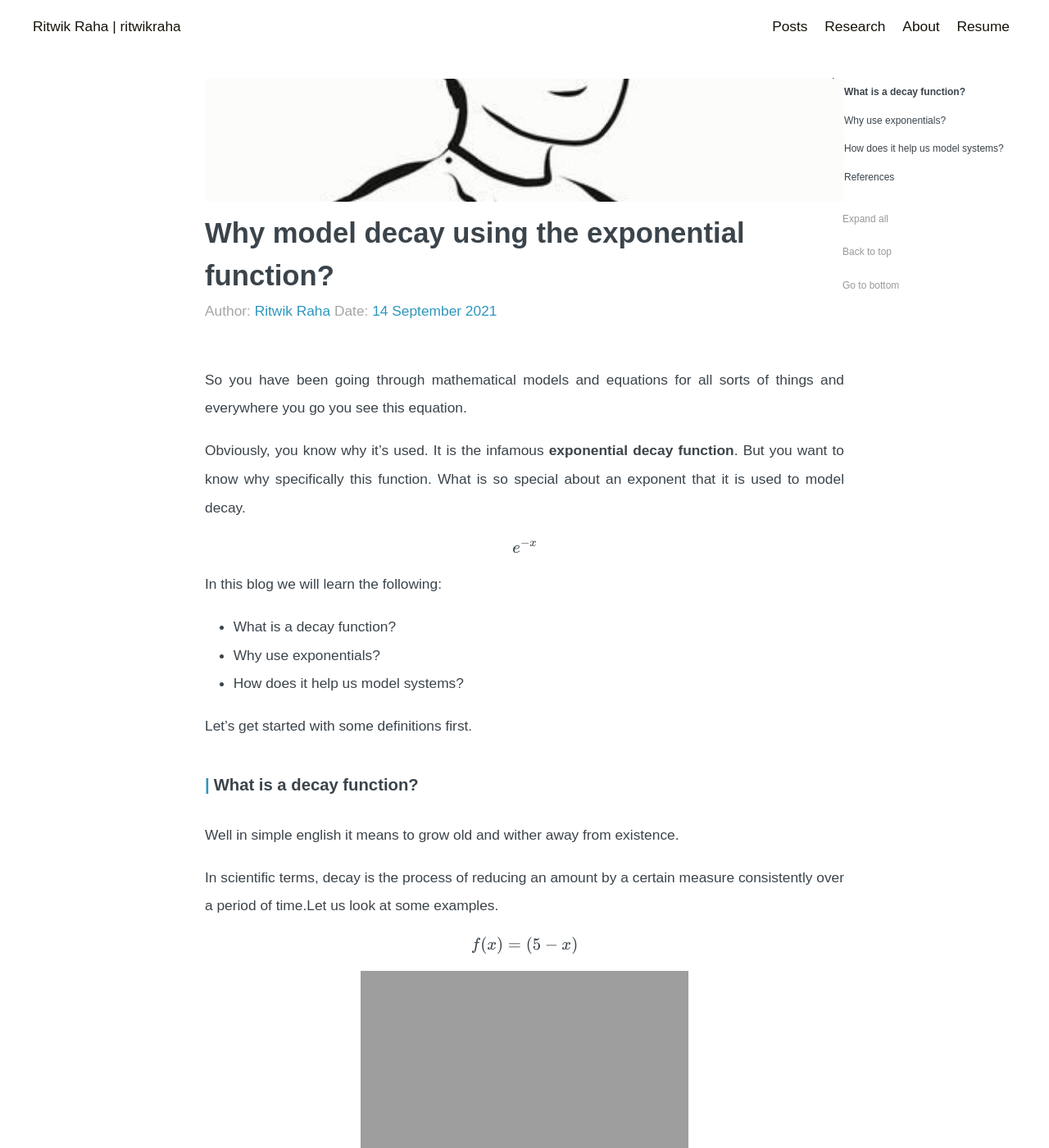
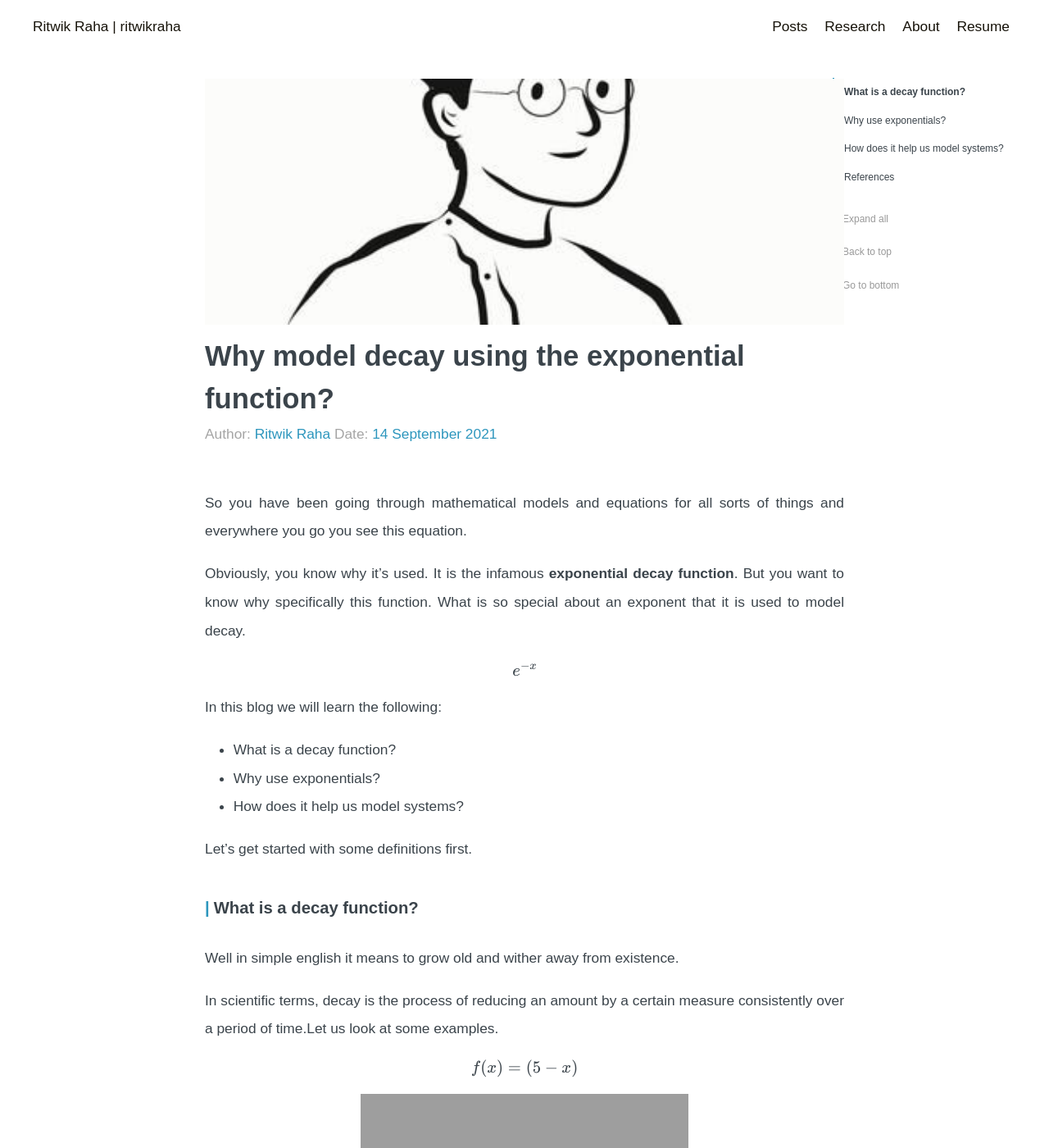
Before and after one commit to ritwikraha/ritwikraha.github.io, a Jekyll site: the page built from _posts/2021-9-14-Why-exponential-decay.md, in a window 1280 px wide and 1400 px high. Shown: the whole window at 82% size. Built offline with Jekyll 4.4.1, drawn with Linux system fonts in a browser that asks for light colours; formulas are drawn with MathJax 3; comment, search, counter and statistics services are not loaded.

Commit message:
add: adding theme

```diff
--- a/assets/css/style.css
+++ b/assets/css/style.css
@@ -1316,13 +1316,13 @@ header label {
 
 .featured-image-post {
     width: 100%;
-    height: 150px;
+    height: 300px;
     object-fit: cover;
   }
 
   .blog-roll-image {
-    width: 75px;
-    height: 75px;
+    width: 150px;
+    height: 150px;
     object-fit: cover;
     float: left;
   }
```
